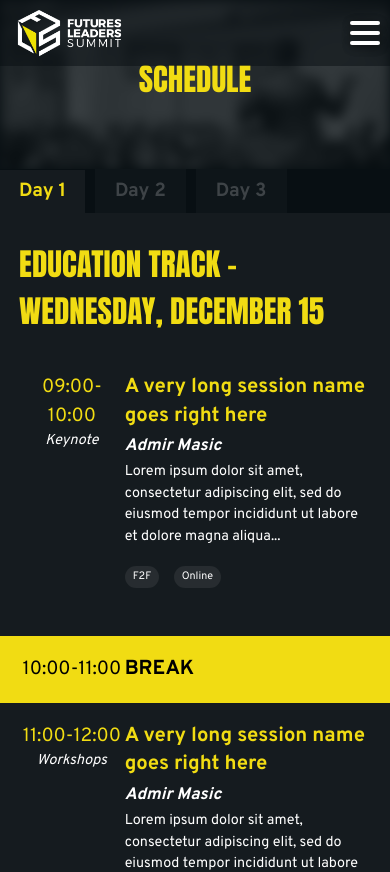
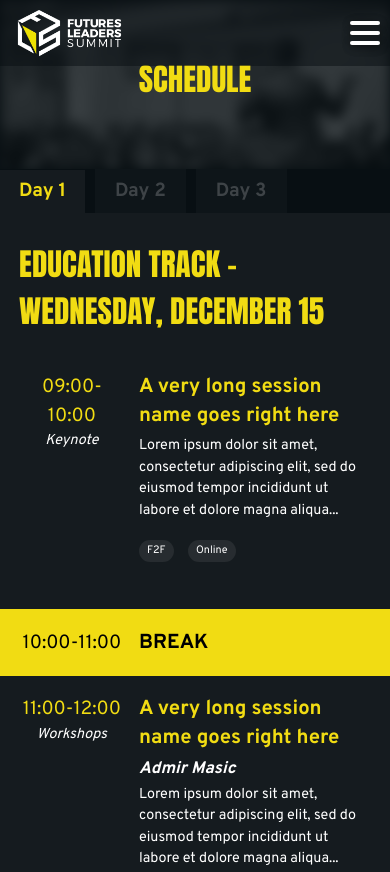
Before and after one commit to anja-sunjic/FLS, a Next.js app: page /schedule in a window 390 px wide. Shown: the top 872 px of the page. Built offline with nearby package versions, Linux system fonts and the light colour scheme.

Commit message:
Program mobile update

```diff
--- a/components/Program/ProgramTabs.js
+++ b/components/Program/ProgramTabs.js
@@ -71,6 +71,7 @@ export default function ProgramTabs() {
                   className="is-hidden-touch"
                 />
               </div>
+              {/* {createProgram(thu)} */}
             </TabPanel>
             <TabPanel>
               <div className="head">
--- a/data/program.js
+++ b/data/program.js
@@ -6,8 +6,8 @@ export const wed = [
       {
         id: 1,
         title: "A very long session name goes right here",
-        speakerId: 2,
-        speaker: "Admir Masic",
+        speakerIds: [2],
+        speakers: ["Admir Masic"],
         desc: "Lorem ipsum dolor sit amet, consectetur adipiscing elit, sed do eiusmod tempor incididunt ut labore et dolore magna aliqua...",
         fullDesc: "",
         tags: ["F2F", "Online"],
--- a/styles/Program/_program-tabs.scss
+++ b/styles/Program/_program-tabs.scss
@@ -57,6 +57,9 @@
       width: 30%;
       text-align: center;
       flex-shrink: 0;
+      @include touch {
+        margin-right: 1.5rem;
+      }
     }
     .item-event {
       padding-bottom: 3rem;
```
